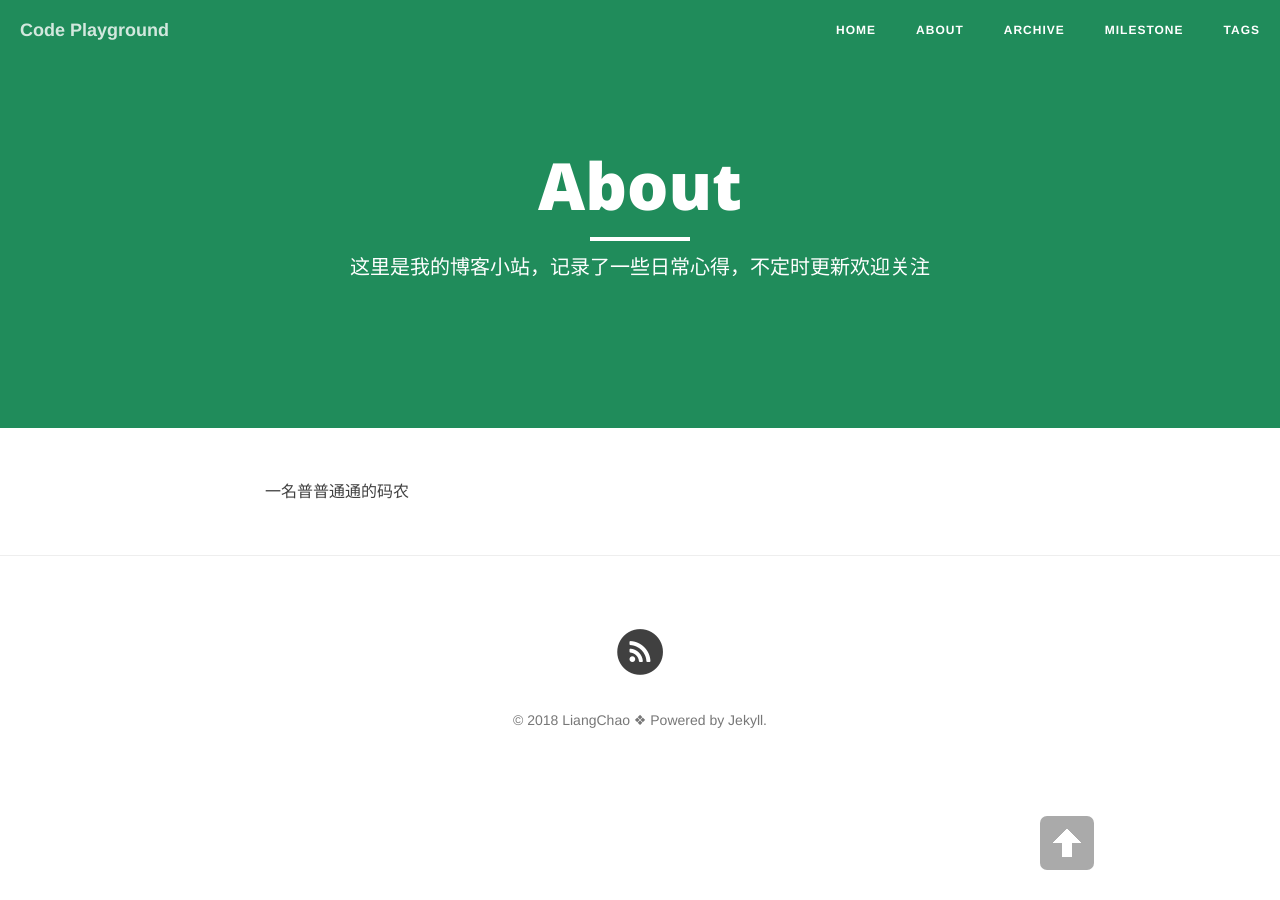
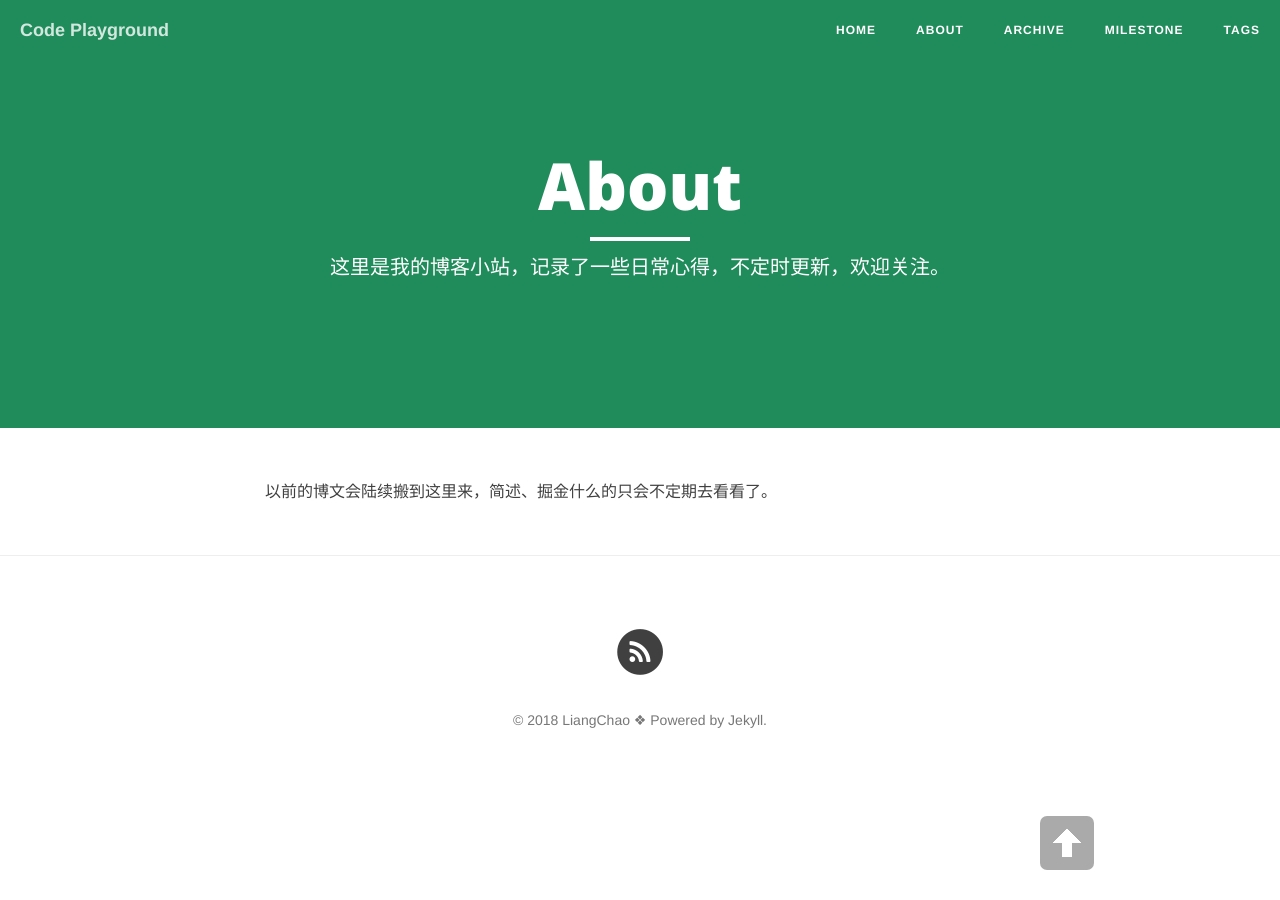
Before and after one commit to leung-c/leung-c.github.io, a Jekyll site: the page built from about.md, in a window 1280 px wide. Built offline with Jekyll 4.4.1, drawn with Linux system fonts in a browser that asks for light colours; nearby versions of some CDN libraries.

Commit message:
move article into github

```diff
--- a/about.md
+++ b/about.md
@@ -1,8 +1,7 @@
 ---
 layout: page
 title: "About"
-description: "这里是我的博客小站，记录了一些日常心得，不定时更新欢迎关注 "
+description: "这里是我的博客小站，记录了一些日常心得，不定时更新，欢迎关注。"
 header-img: "img/green.jpg"
 ---
-
-一名普普通通的码农
+以前的博文会陆续搬到这里来，简述、掘金什么的只会不定期去看看了。
```
Also changed, not shown: _posts/2016-12-23-CategoryOfView.md (+4 -2 lines), _posts/2017-03-05-ClassCategory.md (+1 -0 lines), 13 other files.
